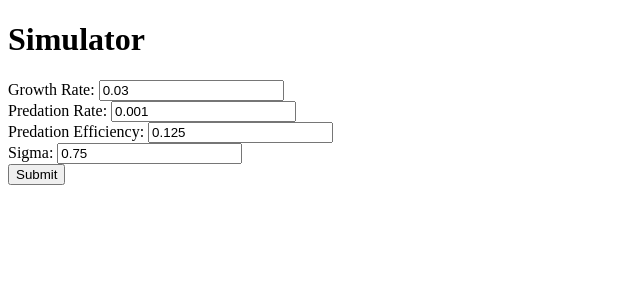
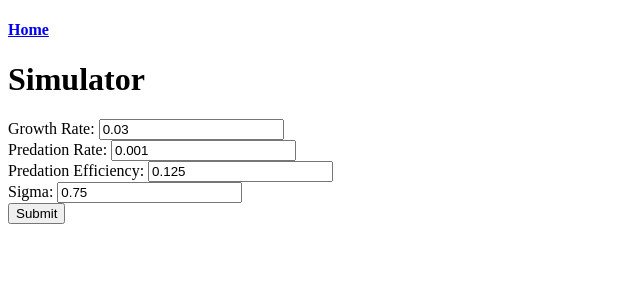
Before and after one commit to ZackMagnotti/rgb_app, a Flask app: page /simulator_page in a window 1280 px wide. Shown: the top 300 px of the page, without its empty margins (0-640 px from the left). Run offline with Flask 3, Linux system fonts and the light colour scheme.

Commit message:
home button

```diff
--- a/rgb_site/templates/simulator_page.html
+++ b/rgb_site/templates/simulator_page.html
@@ -1,6 +1,7 @@
 <!DOCTYPE html>
 <html>
 <body>
+<h4><a href="/">Home</a></h4>
 <h1>Simulator</h1>
 {% if show_image %}
 <img src="{{ url_for('get_simulator_gif', growth_rate=growth_rate, predation_rate=predation_rate, predation_efficiency=predation_efficiency, sigma=sigma) }}" alt="">
--- a/rgb_site/templates/single_pixel_page.html
+++ b/rgb_site/templates/single_pixel_page.html
@@ -1,6 +1,7 @@
 <!DOCTYPE html>
 <html>
 <body>
+<h4><a href="/">Home</a></h4>
 <h1>Single Pixel</h1>
 {% if show_image %}
 <img src="{{ url_for('get_single_pixel_graph', growth_rate=growth_rate, predation_rate=predation_rate, predation_efficiency=predation_efficiency) }}" alt="">
```
